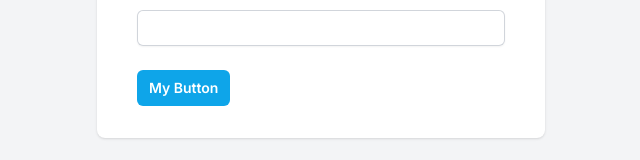
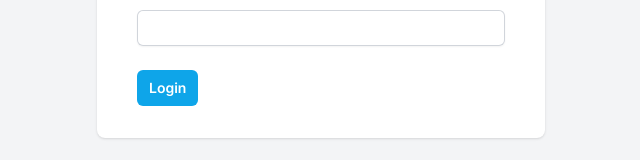
Before and after one commit to luizfvital/messenger-clone, a Next.js app: page / in a window 1280 px wide. Shown: the part 734-894 px from the top of the page, without its empty margins (319-959 px from the left). Built offline with nearby package versions, Linux system fonts and the light colour scheme.

Commit message:
Fix button name on AuthForm

```diff
--- a/app/(site)/components/AuthForm.tsx
+++ b/app/(site)/components/AuthForm.tsx
@@ -97,7 +97,9 @@ export default function AuthForm() {
           />
 
           <div>
-            <Button>My Button</Button>
+            <Button>
+              {variant === VARIANT_OPTION.LOGIN ? 'Login' : 'Register'}
+            </Button>
           </div>
         </form>
       </div>
```
